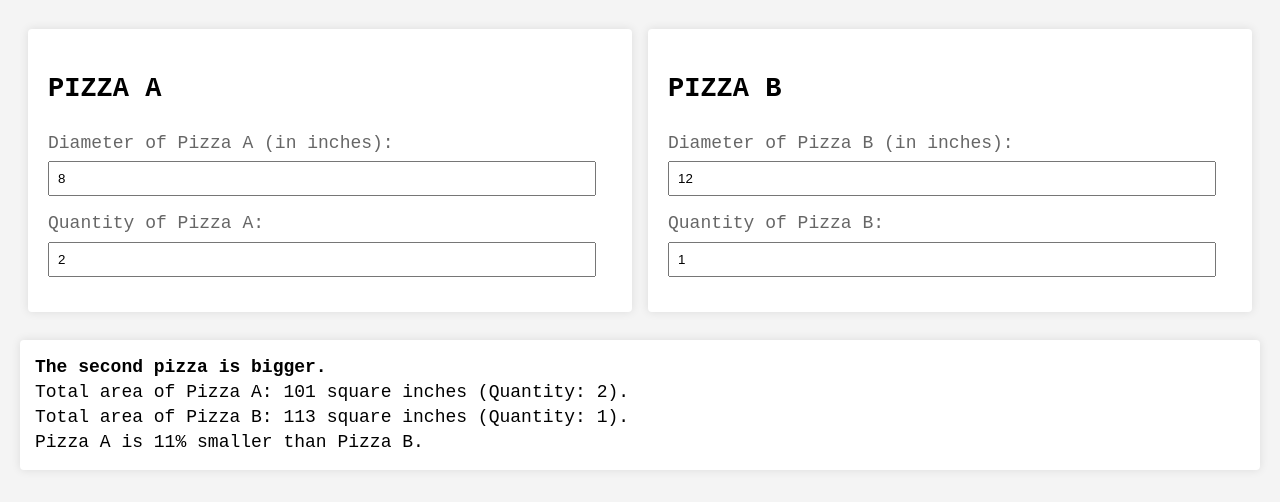
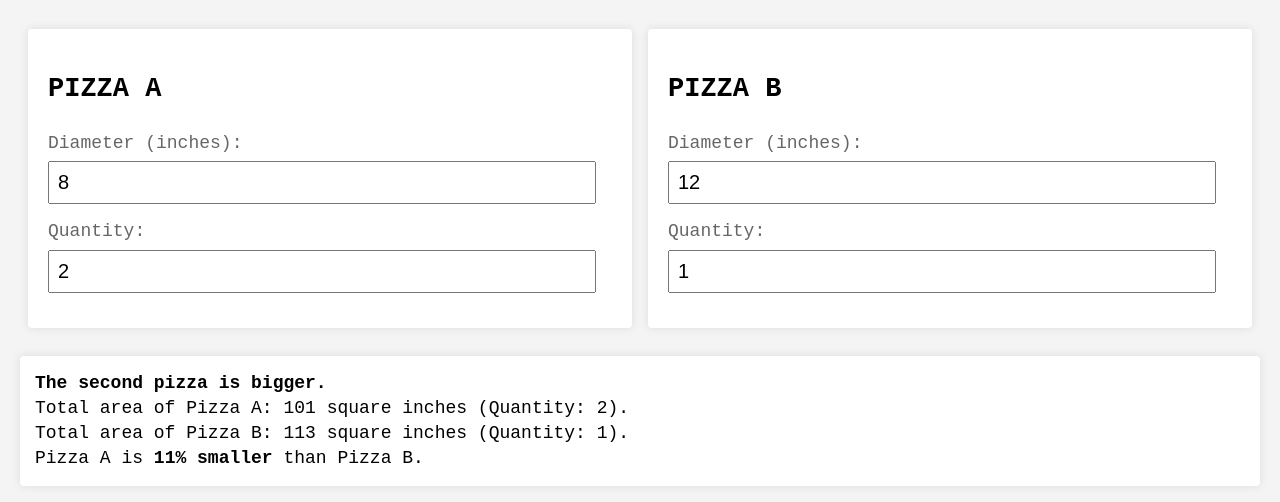
Before and after one commit to aspiramedia/pizza-battle, a plain HTML site: page index.html in a window 1280 px wide. Shown: the part 78-580 px from the top of the page. Drawn offline with Linux system fonts and the light colour scheme.

Commit message:
Simple QOL improvements.

```diff
--- a/index.html
+++ b/index.html
@@ -12,17 +12,17 @@
     <div class="container">
         <div class="pizza-container">
             <h2>PIZZA A</h2>
-            <label for="diameterInput1">Diameter of Pizza A (in inches):</label>
-            <input type="number" class="pizza-input" id="diameterInput1" placeholder="Enter diameter" step="any" value="8">
-            <label for="quantityInput1">Quantity of Pizza A:</label>
+            <label for="diameterInput1">Diameter (inches):</label>
+            <input type="number" class="pizza-input" id="diameterInput1" placeholder="Enter diameter" min=1 step="any" value="8">
+            <label for="quantityInput1">Quantity:</label>
             <input type="number" class="pizza-input" id="quantityInput1" placeholder="Enter quantity" min="1" value="2">
         </div>
 
         <div class="pizza-container">
             <h2>PIZZA B</h2>
-            <label for="diameterInput2">Diameter of Pizza B (in inches):</label>
-            <input type="number" class="pizza-input" id="diameterInput2" placeholder="Enter diameter" step="any" value="12">
-            <label for="quantityInput2">Quantity of Pizza B:</label>
+            <label for="diameterInput2">Diameter (inches):</label>
+            <input type="number" class="pizza-input" id="diameterInput2" placeholder="Enter diameter" min=1 step="any" value="12">
+            <label for="quantityInput2">Quantity:</label>
             <input type="number" class="pizza-input" id="quantityInput2" placeholder="Enter quantity" min="1" value="1">
         </div>
     </div>
--- a/script.js
+++ b/script.js
@@ -8,7 +8,7 @@ function compareAreas() {
     const quantity2 = parseInt(document.getElementById("quantityInput2").value, 10);
 
     // Check if the inputs are valid numbers and quantities
-    if (!isNaN(diameter1) && !isNaN(quantity1) && !isNaN(diameter2) && !isNaN(quantity2) && quantity1 > 0 && quantity2 > 0) {
+    if (!isNaN(diameter1) && !isNaN(quantity1) && !isNaN(diameter2) && !isNaN(quantity2) && quantity1 > 0 && quantity2 > 0 && diameter1 > 0 && diameter2 > 0) {
         // Calculate the total areas of the pizzas
         const area1 = Math.PI * Math.pow(diameter1 / 2, 2) * quantity1;
         const area2 = Math.PI * Math.pow(diameter2 / 2, 2) * quantity2;
@@ -30,9 +30,9 @@ function compareAreas() {
         let resultMessage = `<strong>${biggerPizza}.</strong><br>Total area of Pizza A: ${area1.toFixed(0)} square inches (Quantity: ${quantity1}).<br>Total area of Pizza B: ${area2.toFixed(0)} square inches (Quantity: ${quantity2}).<br>`;
 
         if (percentageDifference > 0) {
-            resultMessage += `Pizza A is ${percentageDifference.toFixed(0)}% bigger than Pizza B.`;
+            resultMessage += `Pizza A is <strong>${percentageDifference.toFixed(0)}% bigger</strong> than Pizza B.`;
         } else if (percentageDifference < 0) {
-            resultMessage += `Pizza A is ${Math.abs(percentageDifference).toFixed(0)}% smaller than Pizza B.`;
+            resultMessage += `Pizza A is <strong>${Math.abs(percentageDifference).toFixed(0)}% smaller</strong> than Pizza B.`;
         } else {
             resultMessage += "Pizzas A and B have the same total area.";
         }
--- a/style.css
+++ b/style.css
@@ -35,9 +35,15 @@ label {
 
 input {
     padding: 8px;
+    font-size: 20px;
     margin-bottom: 15px;
     width: calc(100% - 16px);
     box-sizing: border-box;
+}
+
+input:focus {
+    border: 2px solid blue;
+    outline: none;
 }
 
 #result {
```
